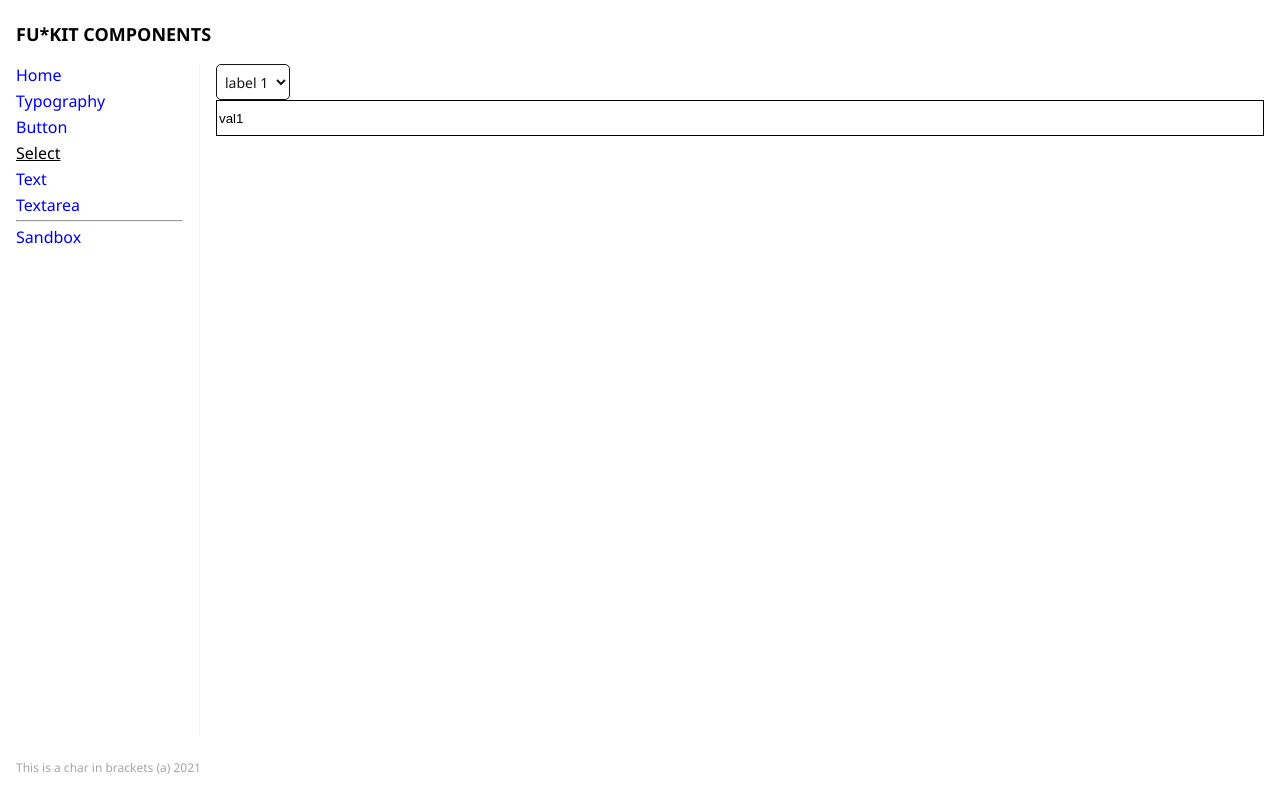
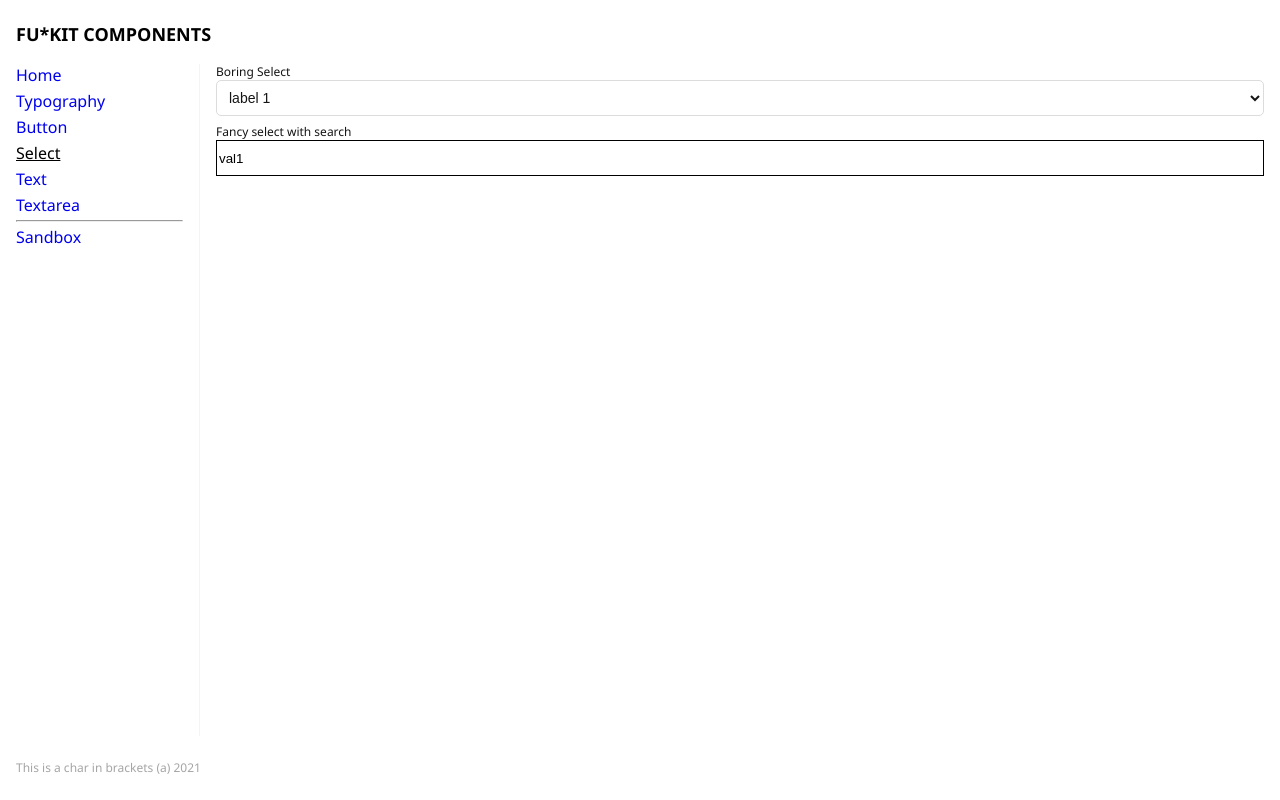
Before and after one commit to vovchisko/fu-kit, a Vue app: page /select in a window 1280 px wide. Built offline with nearby package versions, Linux system fonts and the light colour scheme.

Commit message:
boring select

```diff
--- a/src/Home.vue
+++ b/src/Home.vue
@@ -2,7 +2,12 @@
   <div class="home">
     <h1 class="home_hero">FU*KIT</h1>
     <fu-copy value="npm i fu-kit" class="home_pre">📋 npm i fu-kit</fu-copy>
-    <p class="home_slogan">Just the right amount of UI</p>
+    <p class="home_slogan">Just the right amount of UI for your Vue 3 Application!</p>
+    <p class="home_slogan">Flexible, but not too much.</p>
+    <p class="home_slogan">Customizable, but not power-creep.</p>
+    <p class="home_slogan">Not too bad, not too good.</p>
+    <p class="home_slogan">Just right.</p>
+
   </div>
 </template>
 
--- a/src/components/FuSelect.vue
+++ b/src/components/FuSelect.vue
@@ -1,12 +1,14 @@
 <template>
+  <label class="fu-select" v-bind="{ class: $attrs.class }">
     <select
-      class="fu-select"
-      v-bind="$attrs"
+        class="fu-select_select"
+        v-bind="{  ...$attrs, class: undefined }"
         :value="modelValue"
         @input="$emit('update:modelValue', $event.target.value)"
     >
       <slot />
     </select>
+  </label>
 </template>
 
 <script>
@@ -21,63 +23,67 @@ export default {
   emits: [ 'update:modelValue' ],
 }
 </script>
-<style lang="scss">
-:root {
-  --select-color: #{pal(primary)};
-  --select-color-disabled: #{pal(ui-disabled)};
-  --select-item-active: #{pal-acc(primary)};
-  --select-item-disabled: #{pal(ui-disabled-border)};
-}
-</style>
+
 <style lang="scss" scoped>
 .fu-select {
   @include typo(200);
-  @include spacing-padding(200);
 
+  padding: 0;
+  display: flex;
   box-sizing: border-box;
-  cursor: pointer;
-  font-family: var(--typo-font-text);
-  min-height: var(--ui-lt-h);
+  align-items: center;
+  justify-content: stretch;
+  border-style: var(--ui-lt-border-style);
   border-width: var(--ui-lt-border-width);
-  border-style: solid;
-  border-color: var(--select-color);
+  border-color: var(--ui-pal-lateral);
   border-radius: var(--ui-lt-border-radius);
-  transition: var(--ui-transition);
-  color: var(--select-color);
-  line-height: 1;
+  transition-duration: 240ms;
+  transition-timing-function: ease-in-out;
+  transition-property: border-color, box-shadow;
+  height: var(--ui-lt-h);
+
+  &_select {
+    @include typo(200);
+    @include spacing-padding(100, 300);
+
+    color: var(--ui-pal-text);
+    caret-color: var(--ui-pal);
+    min-height: min(100%);
+    border: none;
     outline: none;
+    background: transparent;
+    box-sizing: border-box;
+    flex: 1;
+    display: block;
+    min-width: 0;
+    margin: 0;
 
-  &:hover:not(:disabled) {
-    text-decoration: none;
-    box-shadow: 0 3px 12px -6px var(--select-color);
+    &::selection {
+      background-color: var(--ui-pal);
+      color: var(--ui-pal-text-select);
     }
 
-  &:hover:not(:disabled):active {
-    transform: translateY(2px);
-    transition-duration: 30ms;
-    box-shadow: 0 3px 4px -2px var(--select-color);
+    &[disabled], &[read-only] {
+      cursor: text;
+      color: var(--ui-pal-disabled-border);
+    }
   }
 
-  &:disabled {
-    cursor: not-allowed;
-    background: var(--select-color-disabled);
-    border-color: var(--select-border-color);
-    border-style: var(--select-border-sytyle);
-    box-shadow: none;
+  &:hover {
+    outline: none;
+    box-shadow: 0 5px 12px -4px rgb(var(--rgb-dark), 0.2);
   }
 
-  background: transparent;
-  &:disabled {
-    color: var(--select-color-disabled);
+  &:focus-within {
+    outline: none;
+    box-shadow: 0 0 0 0 var(--ui-pal);
+    border-color: var(--ui-pal);
   }
 
-  &:hover:not(:disabled) {
-    box-shadow: 0 3px 10px -6px var(--select-color);
-    color: var(--select-color);
-  }
-
-  &:hover:not(:disabled):active {
-    box-shadow: 0 2px 4px -2px var(--select-color);
+  &._disabled {
+    border: var(--ui-lt-border-width) var(--ui-lt-disabled-border-style) var(--ui-pal-disabled-border);
+    background: transparent;
+    box-shadow: none;
   }
 }
 </style>
--- a/src/components/FuText.vue
+++ b/src/components/FuText.vue
@@ -2,11 +2,12 @@
   <label
       class="fu-text"
       :class="{'_disabled': $attrs.disabled !== undefined || $attrs.readOnly  !== undefined }"
+      v-bind="{ class: $attrs.class }"
   >
     <slot />
     <slot name="left" />
     <input
-        v-bind="$attrs"
+        v-bind="{...$attrs, class: undefined}"
         :value="modelValue"
         class="fu-text_input"
         @input="$emit('update:modelValue', $event.target.value)"
--- a/src/components/FuTextarea.vue
+++ b/src/components/FuTextarea.vue
@@ -1,12 +1,12 @@
 <template>
   <label
       class="fu-text"
-      v-bind="{class:$attrs.class}"
+      v-bind="{ class: $attrs.class }"
       :class="{'_disabled': $attrs.disabled !== undefined || $attrs.readOnly  !== undefined }"
   >
     <textarea
         ref="textarea"
-        v-bind="{...$attrs, class:undefined}"
+        v-bind="{...$attrs, class: undefined}"
         :value="modelValue"
         class="fu-text_textarea"
         @input="handleInput"
--- a/src/docs/DocSandbox.vue
+++ b/src/docs/DocSandbox.vue
@@ -1,13 +1,17 @@
 <template>
   <div class="doc-sandbox">
     <div class="doc-sandbox_row" v-for="c in classes" :class="c">
-      <fu-text class="doc-sandbox_row-text" v-model="val" :placeholder="c + ' placeholder'" />
       <fu-button class="doc-sandbox_row-btn">{{ c }}</fu-button>
+      <fu-select v-model="selectVal">
+        <option v-for="i in list" :value="i.value">{{ i.label }}</option>
+      </fu-select>
+      <fu-select-x v-model="selectVal" :options="list" />
+      <fu-text class="doc-sandbox_row-text" v-model="textVal" :placeholder="c + ' placeholder'" />
     </div>
 
     <div class="doc-sandbox_row">
-      <fu-text disabled v-model="val" placeholder="disabled placeholder" class="doc-sandbox_row-text" />
       <fu-button disabled class="doc-sandbox_row-btn">disabled</fu-button>
+      <fu-text disabled v-model="textVal" placeholder="disabled placeholder" class="doc-sandbox_row-text" />
     </div>
 
     <fu-code-view label="Example">{{ example }}</fu-code-view>
@@ -19,6 +23,8 @@ import FuCodeView from '@/components/FuCodeView.vue'
 import FuText     from '@/components/FuText.vue'
 import { ref }    from 'vue'
 import FuButton   from '@/components/FuButton.vue'
+import FuSelect   from '@/components/FuSelect.vue'
+import FuSelectX  from '@/components/FuSelectX.vue'
 
 const example = `
 tbd
@@ -26,11 +32,18 @@ tbd
 
 export default {
   name: 'doc-sandbox',
-  components: { FuButton, FuText, FuCodeView },
+  components: { FuSelectX, FuSelect, FuButton, FuText, FuCodeView },
   setup () {
     const classes = [ 'default', 'primary', 'brand', 'secondary', 'positive', 'warning', 'negative' ]
-    const val = ref('')
-    return { example, val, classes }
+    const textVal = ref('')
+
+    const selectVal = ref('val1')
+    const list = [
+      { value: 'val1', label: 'label 1' },
+      { value: 'val2', label: 'label 2' },
+      { value: 'val3', label: 'label 3' },
+    ]
+    return { example, textVal, classes, selectVal, list }
   },
 }
 </script>
--- a/src/docs/DocSelect.vue
+++ b/src/docs/DocSelect.vue
@@ -1,9 +1,13 @@
 <template>
   <div class="doc-select">
     <div class="doc-select_row">
+      <label>Boring Select</label>
       <fu-select v-model="val">
         <option v-for="i in list" :value="i.value">{{ i.label }}</option>
       </fu-select>
+    </div>
+    <div class="doc-select_row">
+      <label>Fancy select with search</label>
       <fu-select-x v-model="val" :options="list" />
     </div>
   </div>
@@ -32,14 +36,18 @@ export default {
 </script>
 
 <style scoped lang="scss">
-.select {
-  .row {
-    @include spacing-padding(300);
-    gap: 1em;
-    display: flex;
+.doc-select {
+  display: flex;
+  flex-direction: column;
+  gap: spacing(300);
+
+  &_row {
   }
   .primary {
     // default
+  }
+  .brand {
+    --button-pal: #{pal(secondary)};
   }
   .secondary {
     --button-pal: #{pal(secondary)};
--- a/src/docs/DocTextarea.vue
+++ b/src/docs/DocTextarea.vue
@@ -21,8 +21,7 @@ export default {
   name: 'doc-textarea',
   components: { FuButton, FuTextarea, FuCodeView },
   setup () {
-    const val = ref(`
-Where does it come from?
+    const val = ref(`Where does it come from?
 
 Contrary to popular belief, Lorem Ipsum is not simply random text.
 It has roots in a piece of classical Latin literature from 45 BC,
```
Lines whose indentation alone changed are shown as unchanged.
